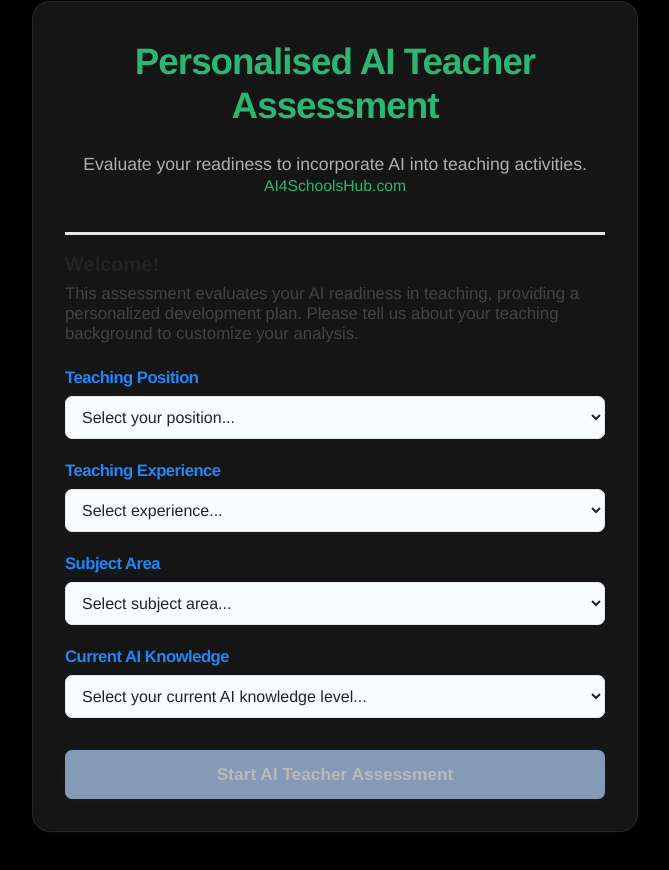
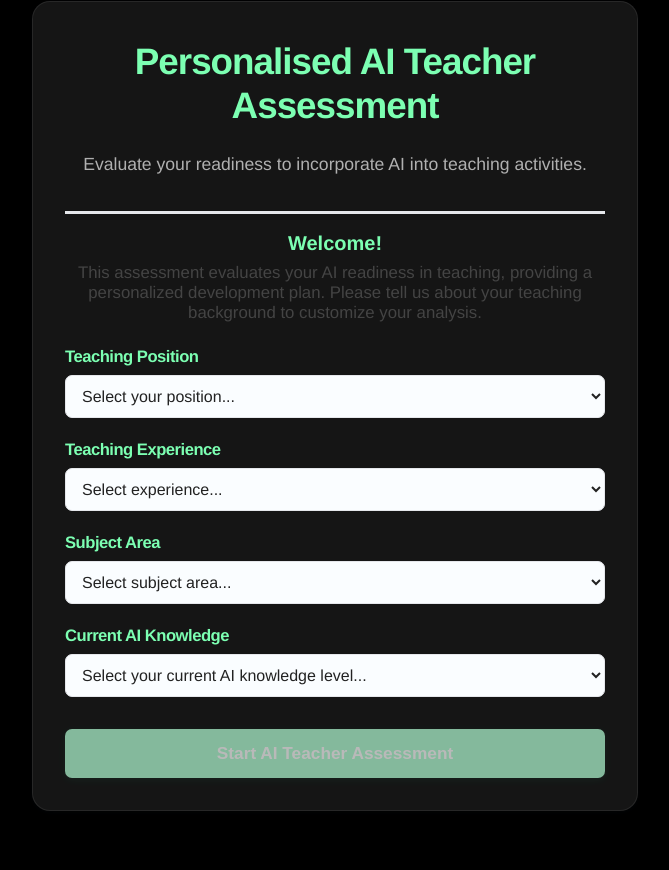
Before and after one commit to Morph23/AIAssessmentTool, a Next.js app: page / in a window 1280 px wide. Shown: the part 216-1086 px from the top of the page, without its empty margins (305-974 px from the left). Built offline with nearby package versions, Linux system fonts and the light colour scheme; a web font is replaced by a local one.

Commit message:
Accent changes

```diff
--- a/pages/index.js
+++ b/pages/index.js
@@ -39,13 +39,11 @@ export default function Home() {
         </div>
         <div className="assessment-card">
           <h1 className="assessment-title">Personalised AI Teacher Assessment</h1>
-          <p className="assessment-subtitle">Evaluate your readiness to incorporate AI into teaching activities.<br />
-            <span className="assessment-site">AI4SchoolsHub.com</span>
-          </p>
+          <p className="assessment-subtitle">Evaluate your readiness to incorporate AI into teaching activities.</p>
           <hr className="assessment-divider" />
           <div className="assessment-welcome">
-            <h2>Welcome!</h2>
-            <p>This assessment evaluates your AI readiness in teaching, providing a personalized development plan. Please tell us about your teaching background to customize your analysis.</p>
+            <h2 className="assessment-welcome-title">Welcome!</h2>
+            <p className="assessment-welcome-para">This assessment evaluates your AI readiness in teaching, providing a personalized development plan. Please tell us about your teaching background to customize your analysis.</p>
           </div>
           <form className="assessment-form" onSubmit={handleSubmit} autoComplete="off">
             <div className="assessment-field">
--- a/styles/main.css
+++ b/styles/main.css
@@ -57,7 +57,7 @@ body {
 
 .assessment-title {
   text-align: center;
-  color: #2bb673;
+  color: #7cffb2;
   font-size: 2.3rem;
   font-weight: 800;
   margin-bottom: 0.5rem;
@@ -83,11 +83,19 @@ body {
   border-top: 3px solid #e5e7eb;
   margin: 18px 0 18px 0;
 }
-.assessment-welcome h2 {
+.assessment-welcome-title {
   font-size: 1.25rem;
   font-weight: 700;
   margin: 0 0 0.5rem 0;
-  color: #222;
+  color: #7cffb2;
+  text-align: center;
+}
+.assessment-welcome-para {
+  color: #fff;
+  margin-top: 0;
+  margin-bottom: 1.5rem;
+  font-size: 1.05rem;
+  text-align: center;
 }
 .assessment-welcome p {
   color: #444;
@@ -108,7 +116,7 @@ body {
 }
 .assessment-field label {
   font-weight: 700;
-  color: #2186f7;
+  color: #7cffb2;
   margin-bottom: 2px;
   font-size: 1.04rem;
   letter-spacing: -0.5px;
@@ -129,8 +137,8 @@ body {
   outline: none;
 }
 .assessment-btn {
-  background: #2186f7;
-  color: #fff;
+  background: linear-gradient(90deg, #7cffb2 0%, #2bb673 100%);
+  color: #000;
   border: none;
   padding: 14px 0;
   border-radius: 7px;
@@ -139,15 +147,15 @@ body {
   cursor: pointer;
   margin-top: 10px;
   transition: background 0.2s, opacity 0.2s;
-  box-shadow: 0 2px 8px rgba(33,134,247,0.08);
+  box-shadow: 0 2px 8px rgba(44,255,178,0.08);
   opacity: 1;
 }
 .assessment-btn:disabled {
-  background: #b3d3fa;
+  background: #b3ffd6;
   color: #fff;
   cursor: not-allowed;
   opacity: 0.7;
 }
 .assessment-btn:hover:not(:disabled) {
-  background: #1761b0;
+  background: linear-gradient(90deg, #2bb673 0%, #7cffb2 100%);
 }
```
